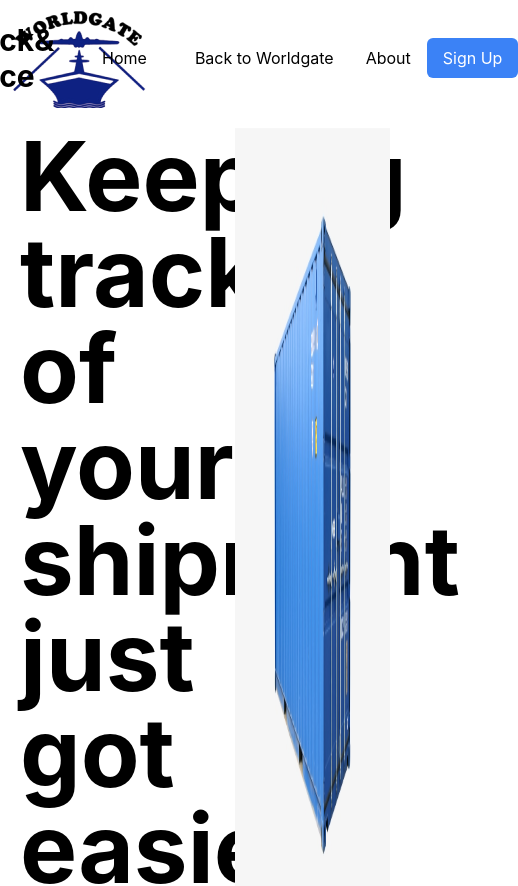
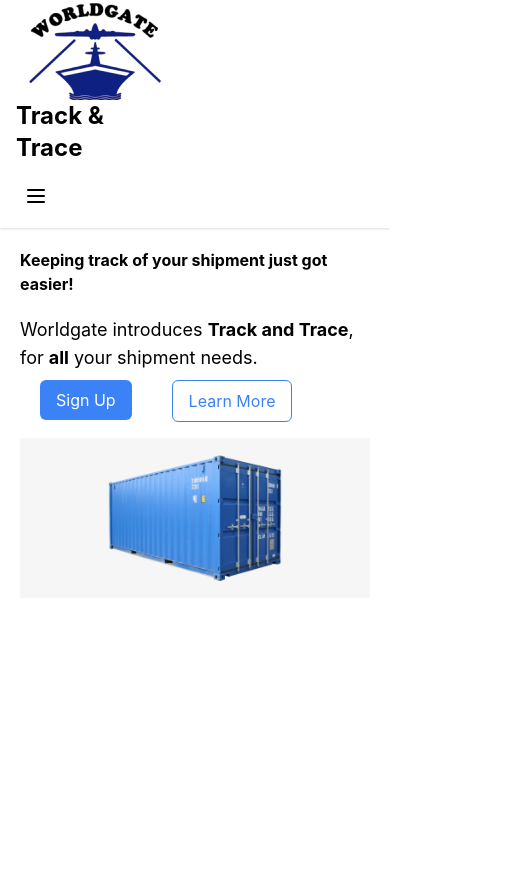
Before and after one commit to bottlenose-dolphins/worldgate-track-trace, a React (Create React App) app in the folder app/: page / in a window 390 px wide. Shown: the top 886 px of the page, 518 px wide, since content can reach past the window. After the commit the page ends 844 px from the top, so only its background shows below. Built offline with nearby package versions, Linux system fonts and the light colour scheme.

Commit message:
Navbar and landing page made responsive

```diff
--- a/app/package.json
+++ b/app/package.json
@@ -3,14 +3,19 @@
   "version": "0.1.0",
   "private": true,
   "dependencies": {
+    "@headlessui/react": "^1.7.7",
+    "@heroicons/react": "^2.0.13",
     "@testing-library/jest-dom": "^5.16.5",
     "@testing-library/react": "^13.4.0",
     "@testing-library/user-event": "^13.5.0",
+    "bootstrap": "^5.2.3",
     "react": "^18.2.0",
+    "react-bootstrap": "^2.7.0",
     "react-dom": "^18.2.0",
     "react-modal": "^3.16.1",
     "react-router-dom": "^6.6.1",
     "react-scripts": "5.0.1",
+    "react-toastify": "^9.1.1",
     "web-vitals": "^2.1.4"
   },
   "scripts": {
--- a/app/src/components/Home/index.jsx
+++ b/app/src/components/Home/index.jsx
@@ -15,9 +15,9 @@
     <div>
          <Navigation />
 
-    <div className='flex bg-white-to-light-blue gradient container mt-5'>
-      <div className='w-1/2 mx-5'>
-        <h1 className='text-8xl font-bold'>Keeping track of your shipment just got easier!</h1>
+    <div className='flex  flex-col w-full  space-y-4 md:flex-row md:space-x-4 md:space-y-0  bg-white-to-light-blue gradient container mt-5 '>
+      <div className=' md:w-1/2 lg:w-1/2  mx-5'>
+        <h1 className=' sm:text-3xl md:text-8xl lg:text-8xl font-bold '>Keeping track of your shipment just got easier!</h1>
         <p className='text-lg mt-5'>Worldgate introduces <span className='font-bold'>Track and Trace</span>,<br/> for <span className='font-bold'>all</span> your shipment needs.</p>
         <div className='flex'>
           <Link to='/signup'>
@@ -28,7 +28,7 @@
           </Link>
         </div>
       </div>
-      <div className='w-1/2'>
+      <div className='  md:w-1/2 lg:w-1/2 mx-5  '>
         <img src={Container} alt='' className="h-5/6" />
       </div>
     </div>
--- a/app/src/components/Navigation/Navigation.jsx
+++ b/app/src/components/Navigation/Navigation.jsx
@@ -1,5 +1,9 @@
-import { Link , useNavigate} from "react-router-dom";
+/* import { Link , useNavigate} from "react-router-dom";
 import React from "react";
+
+import Container from "react-bootstrap/Container";
+import Nav from "react-bootstrap/Nav";
+import Navbar from "react-bootstrap/Navbar";
 import logo from "../../img/worldgate.png";
 import "./navbar.css";
 
@@ -9,7 +13,19 @@
         navigate("/sign-up");
     }
   return (
-    <nav className='bg-white flex justify-between items-center mt-2'>
+<nav>
+      <ul className="list">
+
+      <li className="items"> <img src={logo} alt='' className="h-15 "/> </li>
+      <li className=""> <span className='text-3xl font-bold -ml-60'>Track&<br/> Trace</span></li>
+
+          <li className="items">Home</li>
+          <li className="items">Services</li>
+          <li className="items">Contact</li>
+        </ul>
+      <button type="button" className="btn">BTN</button>
+    </nav> */
+ /*    <nav className='bg-white flex justify-between items-center mt-2'>
             <img src={logo} alt=''/>
             <span className='text-3xl font-bold -ml-60'>Track&<br/> Trace</span>
       <ul className='flex justify-end -mr-40'>
@@ -19,6 +35,94 @@
        <li > <button type="button" onClick={handleClick}  className='bg-blue-500 text-white py-2 px-4 rounded-md'>Sign Up</button></li>
       </ul>
       <hr />
-    </nav>
-  );
-};
+    </nav> */
+ /*  );
+}; */
+import { useState } from "react";
+import { Link , useNavigate} from "react-router-dom";
+import logo from "../../img/worldgate.png";
+
+export default function NavBar() {
+  const navigate = useNavigate();
+  function handleClick() {
+      navigate("/sign-up");
+  }
+    const [navbar, setNavbar] = useState(false);
+
+    return (
+        <nav className="w-full bg-light-300 shadow">
+
+            <div className="justify-between px-4 mx-auto lg:max-w-7xl md:items-center md:flex md:px-8">
+            <img src={logo} alt=''/>
+                    <h4 className='text-2xl font-bold inline-block mr-60'>Track & Trace</h4>
+                <div>
+                    <div className="flex items-center justify-between py-3 md:py-5 md:block">
+
+
+                        <div className="md:hidden">
+                            <button type="button"
+                                className="p-2 text-gray-700 rounded-md outline-none focus:border-gray-400 focus:border"
+                                onClick={() => setNavbar(!navbar)}
+                            >
+                                {navbar ? (
+                                    <svg
+                                        xmlns="http://www.w3.org/2000/svg"
+                                        className="w-6 h-6 text-black"
+                                        viewBox="0 0 20 20"
+                                        fill="currentColor"
+                                    >
+                                        <path
+                                            fillRule="evenodd"
+                                            d="M4.293 4.293a1 1 0 011.414 0L10 8.586l4.293-4.293a1 1 0 111.414 1.414L11.414 10l4.293 4.293a1 1 0 01-1.414 1.414L10 11.414l-4.293 4.293a1 1 0 01-1.414-1.414L8.586 10 4.293 5.707a1 1 0 010-1.414z"
+                                            clipRule="evenodd"
+                                        />
+                                    </svg>
+                                ) : (
+                                    <svg
+                                        xmlns="http://www.w3.org/2000/svg"
+                                        className="w-6 h-6 text-black"
+                                        fill="none"
+                                        viewBox="0 0 24 24"
+                                        stroke="currentColor"
+                                        strokeWidth={2}
+                                    >
+                                        <path
+                                            strokeLinecap="round"
+                                            strokeLinejoin="round"
+                                            d="M4 6h16M4 12h16M4 18h16"
+                                        />
+                                    </svg>
+                                )}
+                            </button>
+                        </div>
+                    </div>
+                </div>
+                <div>
+                    <div
+                        className={`flex-1 justify-self-center pb-3 mt-2 md:block md:pb-0 md:mt-0 ${
+                            navbar ? "block" : "hidden"
+                        }`}
+                    >
+                        <ul className="items-center justify-center space-y-8 md:flex md:space-x-6 md:space-y-0">
+                            <li className="text-black hover:text-indigo-200">
+                            <Link to="/" className='mr-4'>Home</Link>
+                            </li>
+                            <li className="text-black hover:text-indigo-200">
+                            <Link to="/back">Back to Worldgate</Link>                           </li>
+                            <li className="text-black hover:text-indigo-200">
+                            <Link to="/about">About</Link>                         </li>
+
+                        </ul>
+
+                        <div className="mt-3 space-y-2 lg:hidden md:hidden">
+                        <button type="button"  onClick={handleClick}  className='bg-blue-500 text-black py-2 px-4 rounded-md'>Sign Up</button>
+                </div>
+                    </div>
+                </div>
+                <div className="hidden space-x-2 md:inline-block">
+                <button type="button"  onClick={handleClick} className='bg-blue-500 text-black py-2 px-4 rounded-md'>Sign Up</button>
+                </div>
+            </div>
+        </nav>
+    );
+}
--- a/app/src/components/Navigation/navbar.css
+++ /dev/null
@@ -1,11 +0,0 @@
-.blue-button {
-    @apply text-white bg-blue-500 px-4 py-2 rounded-md hover:bg-blue-600;
-}
-nav {
-    @apply bg-white;
-
-  }
-
-  li {
-    @apply text-black;
-  }
```
Also changed, not shown: 1 other file (tests, documents, lock files or other folders).
